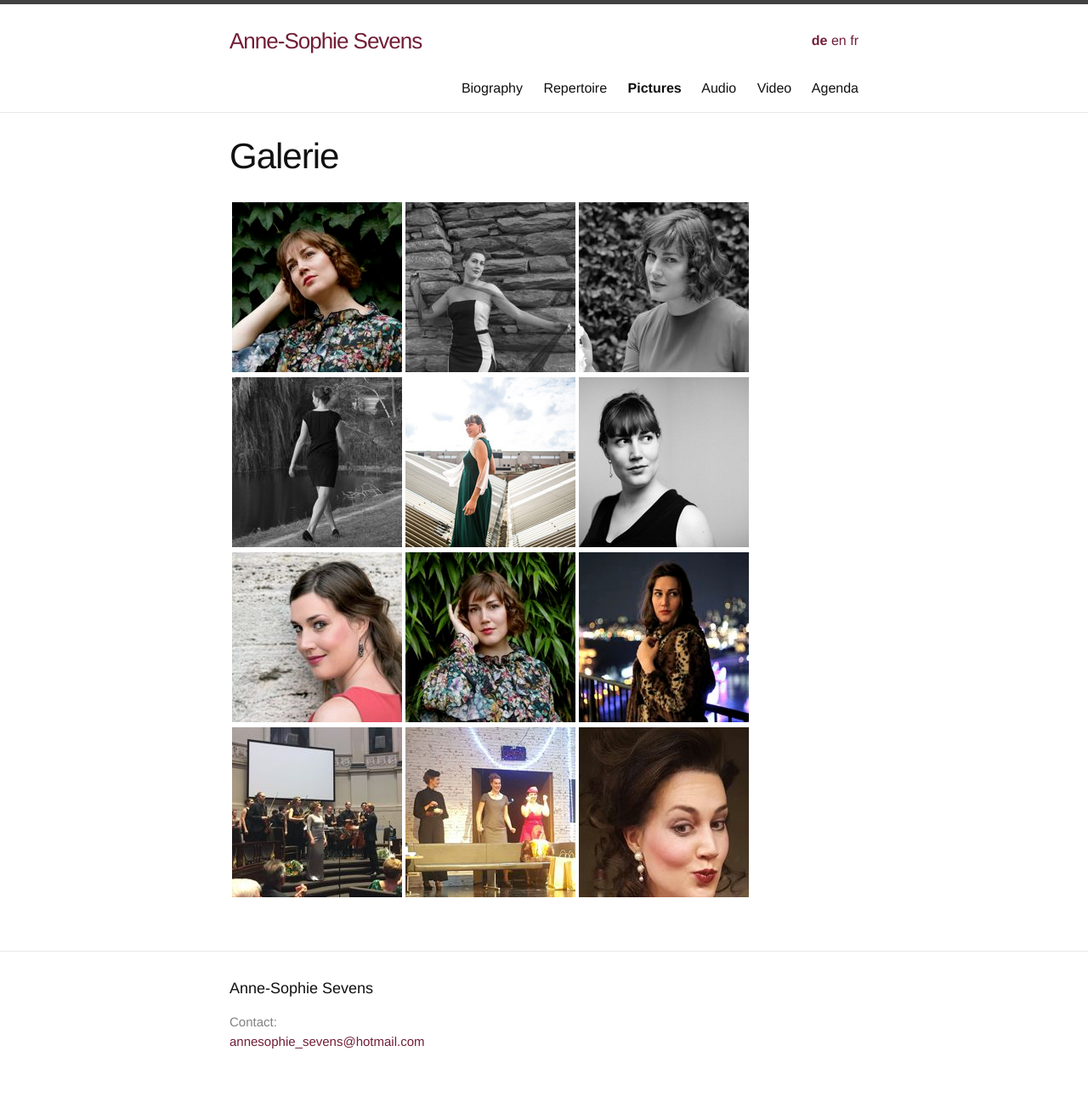
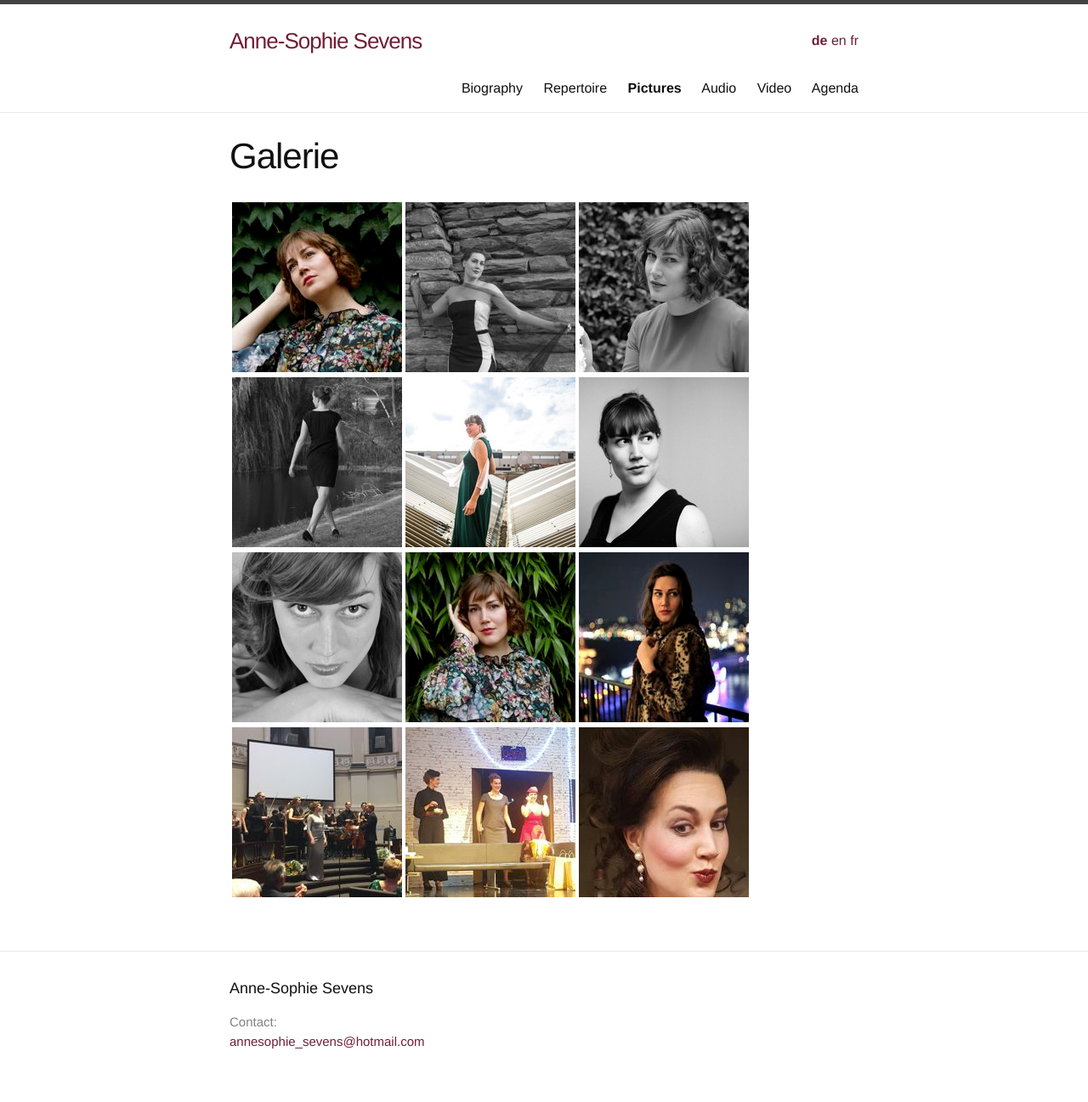
Before and after one commit to annesophie-sevens/annesophie-sevens.github.io, a Jekyll site: the page built from pictures-de.md, in a window 1280 px wide. Shown: the whole page at 85% size. Built offline with Jekyll 4.4.1, drawn with Linux system fonts in a browser that asks for light colours.

Commit message:
Update pictures-de.md

```diff
--- a/pictures-de.md
+++ b/pictures-de.md
@@ -10,6 +10,6 @@
 
 | <a href="/assets/LOOP.jpg"> ![]({{ site.baseurl }}/assets/LOOP 1.jpg) </a> | <a href="/assets/2.jpg"> ![]({{ site.baseurl }}/assets/2-thumbnail.jpg) </a> | <a href="/assets/6.jpg">![]({{ site.baseurl }}/assets/6-thumbnail.jpg) </a> |
 
-|  <a href="/assets/muurfoto.jpg">  ![]({{ site.baseurl }}/assets/muurfoto_thumbnail.jpg) </a> | <a href="/assets/HAND 1.JPG"> ![]({{ site.baseurl }}/assets/HAND.jpg) </a>|<a href="/assets/b2.jpg"> ![]({{ site.baseurl }}/assets/b2-thumbnail.jpg) </a>|
+|  <a href="/assets/picture1.jpg">  ![]({{ site.baseurl }}/assets/picture1-thumbnail.jpg) </a> | <a href="/assets/HAND 1.JPG"> ![]({{ site.baseurl }}/assets/HAND.jpg) </a>|<a href="/assets/b2.jpg"> ![]({{ site.baseurl }}/assets/b2-thumbnail.jpg) </a>|
 
 | <a href="/assets/aad.jpg"> ![]({{ site.baseurl }}/assets/aad-thumbnail.jpg) </a> | <a href="/assets/a15.jpg"> ![]({{ site.baseurl }}/assets/a15-thumbnail.jpg) </a> | <a href="/assets/110.jpg">  ![]({{ site.baseurl }}/assets/110-thumbnail.jpg) </a> |
```
